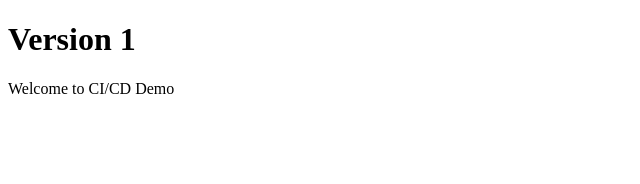
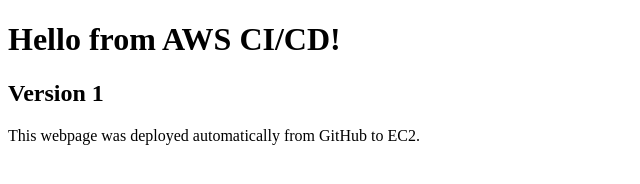
Before and after one commit to SathiyaKarki/practise-cicd-Aug, a plain HTML site: page index.html in a window 1280 px wide. Shown: the whole page, without its empty margins (0-640 px from the left). Drawn offline with Linux system fonts and the light colour scheme.

Commit message:
Update index.html

```diff
--- a/index.html
+++ b/index.html
@@ -1,10 +1,15 @@
 <!DOCTYPE html>
 <html>
 <head>
-<title>AWS CI/CD Demo</title>
+    <title>My CI/CD Demo</title>
 </head>
 <body>
-<h1>Version 1</h1>
-<p>Welcome to CI/CD Demo</p>
+
+    <h1>Hello from AWS CI/CD!</h1>
+
+    <h2>Version 1</h2>
+
+    <p>This webpage was deployed automatically from GitHub to EC2.</p>
+
 </body>
 </html>
```
